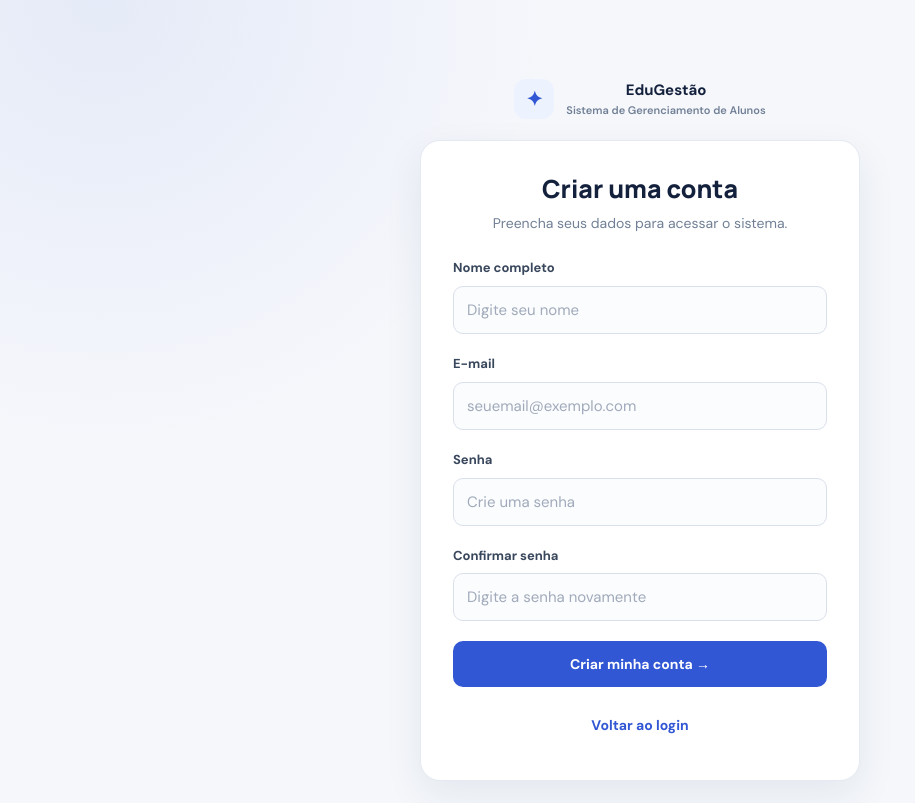
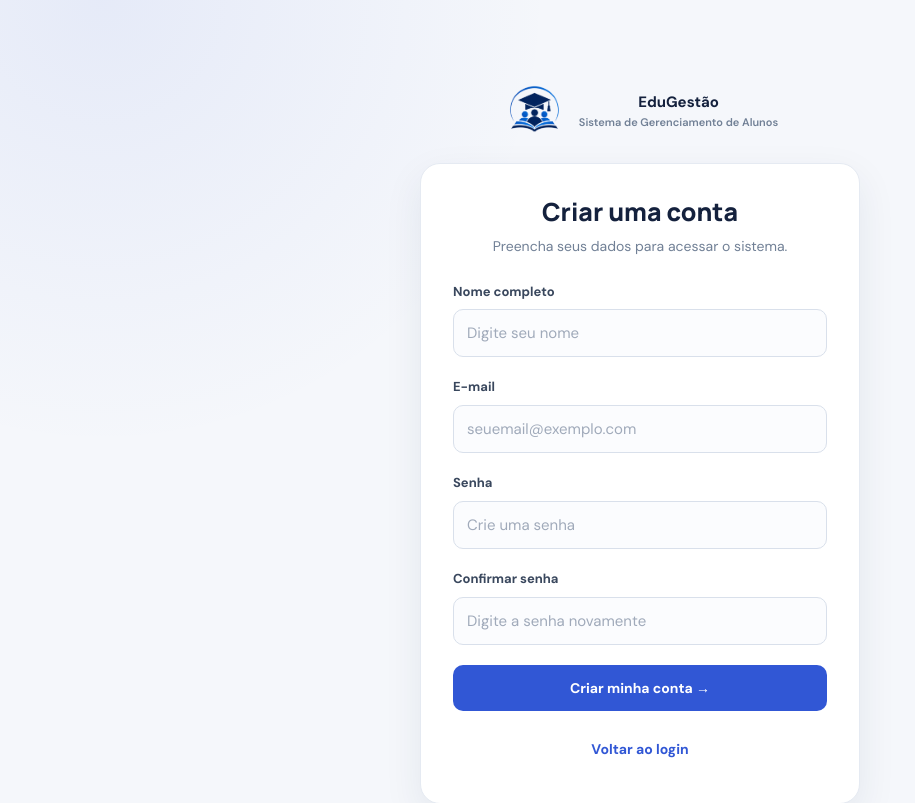
Before and after one commit to ivivisz/sistema-alunos, a PHP site: page /cadastro_usuario.php in a window 1280 px wide. Shown: the top 803 px of the page, without its empty margins (0-915 px from the left). Before the commit the page ends 780 px from the top, so only its background shows below. Run offline with PHP 8.4, Linux system fonts and the light colour scheme; a stand-in replaces the project's code that opens the database connection.

Commit message:
Atualiza logo na tela de cadastro

```diff
--- a/cadastro_usuario.php
+++ b/cadastro_usuario.php
@@ -64,7 +64,6 @@ if ($_SERVER["REQUEST_METHOD"] == "POST") {
             );
 
             $cadastro->bind_param("sss", $nome, $email, $senha_hash);
-
 // Executa o cadastro no banco de dados.
 try {
 
@@ -111,7 +110,7 @@ try {
     <!-- Identificação visual do sistema. -->
     <div class="auth-brand">
         <div class="brand">
-            <div class="brand-mark">✦</div>
+            <img src="assets/logo.png" alt="Logo do EduGestão" class="logo">
             <div>
                 EduGestão
                 <small>Sistema de Gerenciamento de Alunos</small>
```
